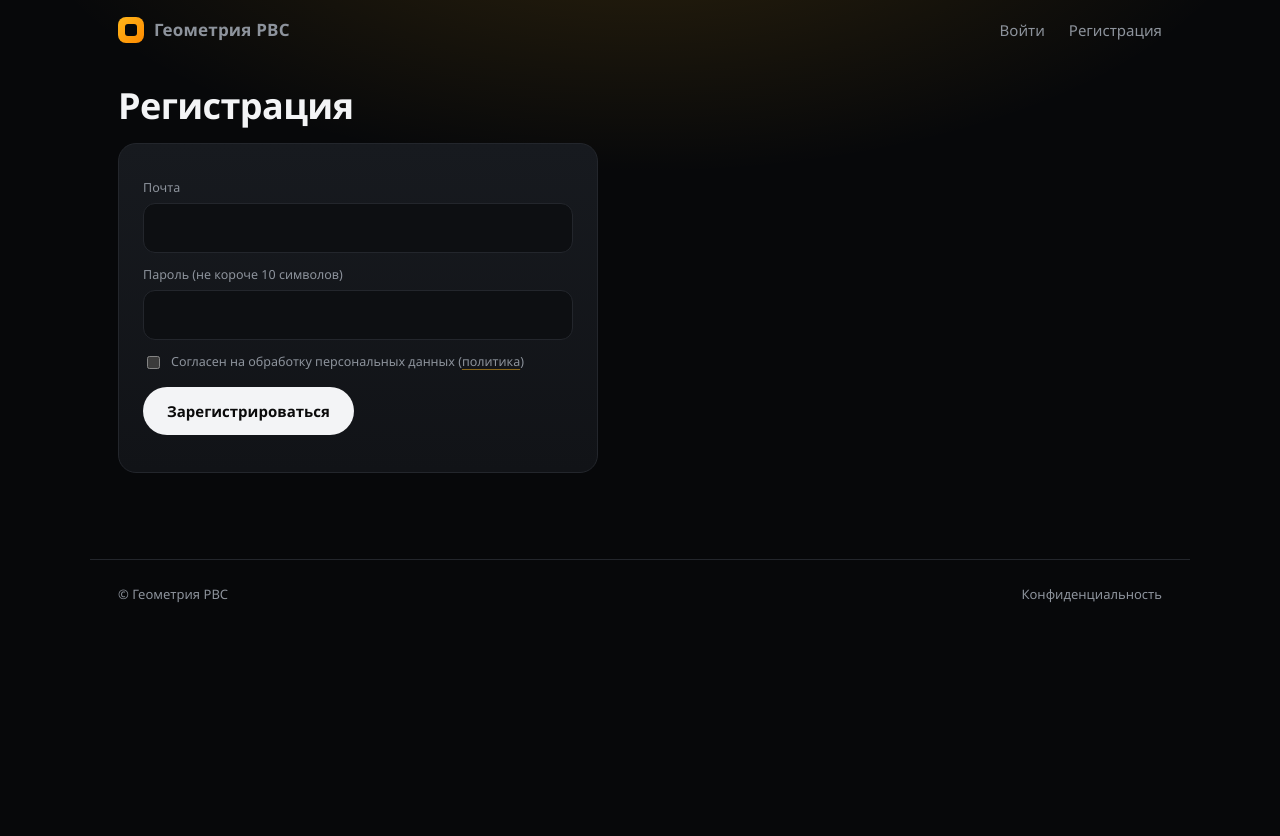
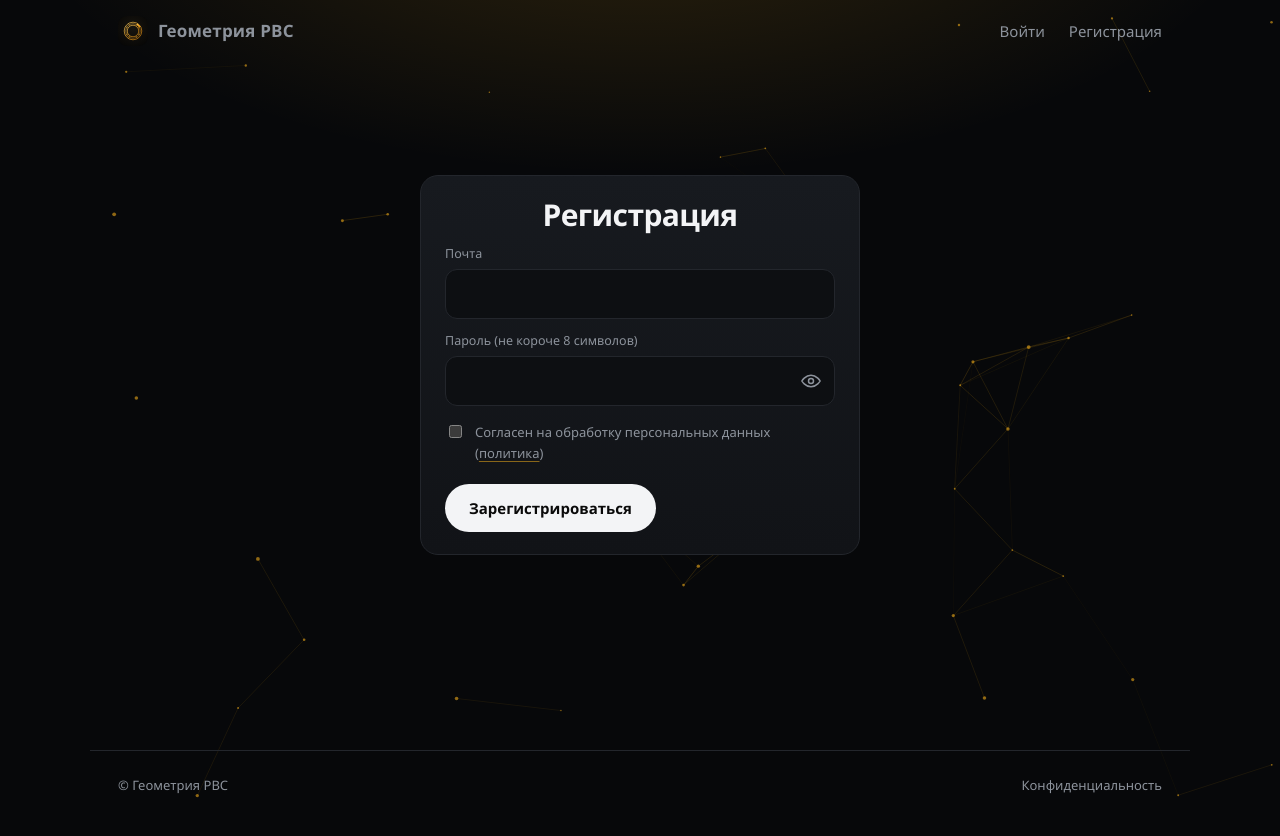
Before and after one commit to daniilmityashkin-cell/Ansys-report, a Python web app: template server/templates/register.html in a window 1280 px wide. Before the commit the page ends 603 px from the top, so only its background shows below. Run offline with Jinja, Linux system fonts and the light colour scheme; the template is opened without the code that fills it, so the values that code supplies are empty.

Commit message:
Сайт: глазик пароля, формы по центру, логотип программы, живой фон, белые плашки при наведении, пароль от 8 символов, примечание про английские названия
Co-Authored-By: Claude Sonnet 5.5 <noreply@anthropic.com>
Claude-Session: https://claude.ai/code/session_011X6qdBmRS9YfLf1HJBVyZz

```diff
--- a/server/app.py
+++ b/server/app.py
@@ -97,8 +97,8 @@ def create_app(settings: Settings | None = None) -> FastAPI:
         err = ""
         if not valid_email(email):
             err = "Введите корректный адрес почты."
-        elif len(password) < 10:
-            err = "Пароль должен быть не короче 10 символов."
+        elif len(password) < 8:
+            err = "Пароль должен быть не короче 8 символов."
         elif not consent:
             err = "Нужно согласие на обработку персональных данных."
         with Session() as db:
--- a/server/static/style.css
+++ b/server/static/style.css
@@ -5,8 +5,7 @@ background-image:radial-gradient(900px 420px at 50% -120px,rgba(255,183,27,.16),
 a{color:inherit}
 .top{display:flex;align-items:center;gap:24px;padding:16px 28px;max-width:1100px;margin:0 auto}
 .top b{font-size:17px;margin-right:auto;letter-spacing:.2px}.top b a{text-decoration:none;display:flex;align-items:center;gap:10px}
-.logo{width:26px;height:26px;border-radius:8px;background:linear-gradient(135deg,var(--accent),var(--accent2));display:inline-block;position:relative}
-.logo:after{content:"";position:absolute;inset:7px;border-radius:3px;background:var(--bg)}
+.logo{width:30px;height:30px;border-radius:9px;display:block}
 .top a{text-decoration:none;color:var(--muted);transition:color .15s}.top a:hover{color:var(--ink)}
 .top form{display:inline;margin:0}.linkbtn{background:none;border:0;color:var(--muted);font:inherit;cursor:pointer;padding:0}.linkbtn:hover{color:var(--ink)}
 main{max-width:1100px;margin:0 auto;padding:8px 28px 70px}
@@ -43,7 +42,7 @@ a:not(.btn):not(.top a){text-decoration-color:rgba(255,183,27,.5);text-underline
 .sec{text-align:center;margin:64px 0 26px}.sec h2{font-size:30px;letter-spacing:-.6px;margin:14px 0 8px}.sec p{color:var(--muted);margin:0}
 .steps{display:grid;grid-template-columns:repeat(4,1fr);gap:14px}@media(max-width:900px){.steps{grid-template-columns:1fr 1fr}}@media(max-width:520px){.steps{grid-template-columns:1fr}}
 .step{background:linear-gradient(180deg,var(--card2),var(--card));border:1px solid var(--line);border-radius:var(--r);padding:20px;min-height:190px;position:relative;overflow:hidden;transition:border-color .2s,transform .2s}
-.step:hover{border-color:rgba(255,183,27,.5);transform:translateY(-3px)}
+.step{transition:background .2s,color .2s,transform .2s}
 .step:after{content:"";position:absolute;left:50%;bottom:-60px;width:160px;height:120px;transform:translateX(-50%);background:radial-gradient(closest-side,rgba(255,183,27,.18),transparent);pointer-events:none}
 .step .n{display:inline-grid;place-items:center;width:34px;height:34px;border-radius:10px;background:rgba(255,183,27,.12);color:var(--accent);font-weight:700;margin-bottom:14px;border:1px solid rgba(255,183,27,.3)}
 .step h3{margin:0 0 6px;font-size:16px}.step p{margin:0;color:var(--muted);font-size:13.5px}
@@ -54,7 +53,6 @@ a:not(.btn):not(.top a){text-decoration-color:rgba(255,183,27,.5);text-underline
 .price{display:grid;grid-template-columns:1fr 1fr;gap:16px}@media(max-width:700px){.price{grid-template-columns:1fr}}
 .price .card{margin:0;text-align:left}.price .big{font-size:34px;font-weight:700;letter-spacing:-1px;margin:6px 0}.price .big small{font-size:14px;font-weight:400}
 .price ul{margin:12px 0 18px;padding-left:18px;color:var(--muted)}
-.price .card.hl{border-color:rgba(255,183,27,.55);box-shadow:0 0 0 1px rgba(255,183,27,.15),0 20px 60px rgba(255,183,27,.08)}
 .cta{text-align:center;margin:56px 0 0;padding:44px 20px;border:1px solid var(--line);border-radius:26px;background:radial-gradient(500px 200px at 50% 0,rgba(255,183,27,.14),transparent),var(--card)}
 .cta h2{font-size:28px;margin:0 0 8px}.cta p{color:var(--muted);margin:0 0 22px}
 footer.foot{max-width:1100px;margin:0 auto;padding:24px 28px 40px;color:var(--muted);font-size:13px;display:flex;gap:20px;border-top:1px solid var(--line)}
@@ -62,3 +60,39 @@ footer.foot a{text-decoration:none}footer.foot a:hover{color:var(--ink)}footer.f
 input[type=file]::file-selector-button{margin-right:12px;padding:7px 16px;border:1px solid var(--line);border-radius:999px;background:var(--card2);color:var(--ink);font:inherit;cursor:pointer}
 input[type=file]::file-selector-button:hover{border-color:var(--accent);color:var(--accent)}
 img.pv{width:100%;border-radius:12px;background:#fff;display:block}
+
+/* фон-холст и слои */
+#bg{position:fixed;inset:0;z-index:0;pointer-events:none}
+.top,main,footer.foot{position:relative;z-index:1}
+
+/* плашки на главной: белые только при наведении */
+.step,.feat .card,.price .card{transition:background .2s,color .2s,border-color .2s,transform .2s}
+.step:hover,.feat .card:hover,.price .card:hover{background:#fff;color:#111;border-color:#fff}
+.step:hover p,.step:hover .d,.feat .card:hover .d,.price .card:hover ul,.price .card:hover small,.price .card:hover .muted{color:#4a4f57}
+.step:hover .n,.feat .card:hover .ico{background:#f3f4f6;border-color:#e0e2e6;color:#b97800}
+.step:hover:after{opacity:0}
+.step:hover{transform:translateY(-3px)}
+.price .card:hover .btn{background:#111;color:#fff}
+.price .card:hover .btn.light{background:transparent;color:#111;border-color:#bbb}
+
+/* вход и регистрация по центру экрана */
+.center{min-height:calc(100vh - 190px);display:grid;place-items:center;padding:10px 0 30px}
+.card.auth{width:100%;max-width:440px;margin:0}
+.card.auth h1{text-align:center;font-size:30px;margin:0 0 6px}
+.card.auth .row{margin:20px 0 0;display:flex;align-items:center;gap:16px}
+.card.auth:hover{border-color:var(--line)}
+.chk{display:flex;gap:10px;align-items:flex-start;margin-top:16px;font-size:13px}
+.chk input{margin-top:3px}
+
+/* поле пароля с глазиком */
+.pw{position:relative}
+.pw input{padding-right:46px}
+.pw button{position:absolute;right:6px;top:50%;transform:translateY(-50%);width:36px;height:36px;border:0;border-radius:10px;background:none;color:var(--muted);cursor:pointer;display:grid;place-items:center}
+.pw button:hover{color:var(--accent)}
+.pw button .slash{opacity:0}
+.pw button.on .slash{opacity:1}
+
+/* примечание */
+.note{margin:18px 0;padding:14px 18px;border:1px solid rgba(255,183,27,.35);border-radius:14px;background:rgba(255,183,27,.07);font-size:13.5px;color:var(--ink)}
+.note code{background:var(--bg2);padding:1px 7px;border-radius:6px;font-size:12.5px}
+section>.note{max-width:820px;margin:18px auto 0;text-align:left}
--- a/server/templates/base.html
+++ b/server/templates/base.html
@@ -1,10 +1,30 @@
 <!doctype html>
 <html lang="ru"><head><meta charset="utf-8"><meta name="viewport" content="width=device-width,initial-scale=1">
 <meta name="color-scheme" content="dark">
-<title>{% block title %}Геометрия РВС{% endblock %}</title><link rel="stylesheet" href="/static/style.css"></head><body>
-<nav class="top"><b><a href="/"><span class="logo"></span>Геометрия РВС</a></b>
+<title>{% block title %}Геометрия РВС{% endblock %}</title><link rel="icon" href="/static/logo.svg" type="image/svg+xml"><link rel="stylesheet" href="/static/style.css"></head><body>
+<canvas id="bg" aria-hidden="true"></canvas>
+<nav class="top"><b><a href="/"><img class="logo" src="/static/logo.svg" alt="">Геометрия РВС</a></b>
 {% if user %}<a href="/cabinet">Кабинет</a><a href="/new">Новая генерация</a><a href="/subscription">Подписка</a>
 <form method="post" action="/logout"><input type="hidden" name="csrf" value="{{ csrf }}"><button class="linkbtn">Выйти ({{ user.email }})</button></form>
 {% else %}<a href="/login">Войти</a><a href="/register">Регистрация</a>{% endif %}</nav>
 <main>{% block body %}{% endblock %}</main>
-<footer class="foot"><span>© Геометрия РВС</span><a href="/privacy">Конфиденциальность</a></footer></body></html>
+<footer class="foot"><span>© Геометрия РВС</span><a href="/privacy">Конфиденциальность</a></footer>
+<script>
+// показать/скрыть пароль
+document.querySelectorAll(".pw button").forEach(function(b){b.addEventListener("click",function(){
+  var i=b.parentNode.querySelector("input");var show=i.type==="password";i.type=show?"text":"password";
+  b.classList.toggle("on",show);b.setAttribute("aria-label",show?"Скрыть пароль":"Показать пароль");});});
+// живой фон: медленно дрейфующие точки со связями
+(function(){
+  var c=document.getElementById("bg");if(!c||matchMedia("(prefers-reduced-motion: reduce)").matches)return;
+  var x=c.getContext("2d"),w,h,dpr,P=[],N=0;
+  function size(){dpr=Math.min(devicePixelRatio||1,2);w=innerWidth;h=innerHeight;c.width=w*dpr;c.height=h*dpr;c.style.width=w+"px";c.style.height=h+"px";x.setTransform(dpr,0,0,dpr,0,0);
+    N=Math.round(Math.min(70,w*h/22000));P=[];for(var i=0;i<N;i++)P.push({x:Math.random()*w,y:Math.random()*h,vx:(Math.random()-.5)*.25,vy:(Math.random()-.5)*.25,r:Math.random()*1.4+.6});}
+  function frame(){x.clearRect(0,0,w,h);
+    for(var i=0;i<N;i++){var p=P[i];p.x+=p.vx;p.y+=p.vy;if(p.x<0||p.x>w)p.vx*=-1;if(p.y<0||p.y>h)p.vy*=-1;
+      x.fillStyle="rgba(255,183,27,.55)";x.beginPath();x.arc(p.x,p.y,p.r,0,6.283);x.fill();
+      for(var j=i+1;j<N;j++){var q=P[j],dx=p.x-q.x,dy=p.y-q.y,d=dx*dx+dy*dy;if(d<19600){x.strokeStyle="rgba(255,183,27,"+(.16*(1-d/19600))+")";x.lineWidth=1;x.beginPath();x.moveTo(p.x,p.y);x.lineTo(q.x,q.y);x.stroke();}}}
+    requestAnimationFrame(frame);}
+  size();addEventListener("resize",size);frame();
+})();
+</script></body></html>
--- a/server/templates/new.html
+++ b/server/templates/new.html
@@ -1,5 +1,6 @@
 {% extends "base.html" %}{% block body %}
 <h1>Новая генерация</h1><p><a class="btn light" href="/new/table">Ввести таблицу замеров</a></p><p class="sub">Файл замеров в формате проекта «РВС · Геометрия стенки» (JSON). Проверка бесплатна.</p>
+<div class="note"><b>Важно.</b> Файл проекта Ansys и все папки в пути к нему должны быть названы <b>строго на английском языке</b> (латинскими буквами), иначе проект не откроется. Пример: <code>C:\Projects\Tank_1\Tank_1.wbpj</code></div>
 <form class="card" method="post" enctype="multipart/form-data"><input type="hidden" name="csrf" value="{{ csrf }}">
 {% if error %}<div class="err">{{ error }}</div>{% endif %}
 <label>Название (например, РВС-9985)</label><input type="text" name="title" value="{{ title or '' }}" maxlength="200">
--- a/server/templates/new_table.html
+++ b/server/templates/new_table.html
@@ -1,5 +1,6 @@
 {% extends "base.html" %}{% block body %}
 <h1>Ввод замеров таблицей</h1><p class="sub">Скопируйте таблицу отклонений из Excel или Word. Отклонения в мм: «+» наружу, «−» внутрь. Вмятины загружаются файлом проекта (<a href="/new">загрузка JSON</a>).</p>
+<div class="note"><b>Важно.</b> Файл проекта Ansys и все папки в пути к нему должны быть названы <b>строго на английском языке</b> (латинскими буквами), иначе проект не откроется. Пример: <code>C:\Projects\Tank_1\Tank_1.wbpj</code></div>
 <form class="card" method="post"><input type="hidden" name="csrf" value="{{ csrf }}">
 {% if error %}<div class="err">{{ error }}</div>{% endif %}
 <label>Название (например, РВС-9985)</label><input type="text" name="title" value="{{ f.title or '' }}" maxlength="200">
--- a/server/templates/register.html
+++ b/server/templates/register.html
@@ -1,8 +1,7 @@
 {% extends "base.html" %}{% block body %}
-<h1>Регистрация</h1>
-<form class="card" method="post" style="max-width:480px"><input type="hidden" name="csrf" value="{{ csrf }}">
+<div class="center"><form class="card auth" method="post"><h1>Регистрация</h1><input type="hidden" name="csrf" value="{{ csrf }}">
 {% if error %}<div class="err">{{ error }}</div>{% endif %}
 <label>Почта</label><input type="email" name="email" value="{{ email or '' }}" required>
-<label>Пароль (не короче 10 символов)</label><input type="password" name="password" minlength="10" required>
-<label style="display:flex;gap:8px;align-items:flex-start"><input type="checkbox" name="consent" value="1" style="margin-top:4px"><span>Согласен на обработку персональных данных (<a href="/privacy">политика</a>)</span></label>
-<p><button class="btn">Зарегистрироваться</button></p></form>{% endblock %}
+<label>Пароль (не короче 8 символов)</label><div class="pw"><input type="password" name="password" minlength="8" required><button type="button" aria-label="Показать пароль"><svg viewBox="0 0 24 24" width="20" height="20" fill="none" stroke="currentColor" stroke-width="1.8" stroke-linecap="round" stroke-linejoin="round"><path d="M1 12s4-7 11-7 11 7 11 7-4 7-11 7S1 12 1 12z"/><circle cx="12" cy="12" r="3"/><path class="slash" d="M3 3l18 18"/></svg></button></div>
+<label class="chk"><input type="checkbox" name="consent" value="1"><span>Согласен на обработку персональных данных (<a href="/privacy">политика</a>)</span></label>
+<p class="row"><button class="btn">Зарегистрироваться</button></p></form></div>{% endblock %}
```
Also changed, not shown: server/templates/index.html (+4 -4 lines), server/templates/login.html (+3 -4 lines), server/static/logo.svg (added).
